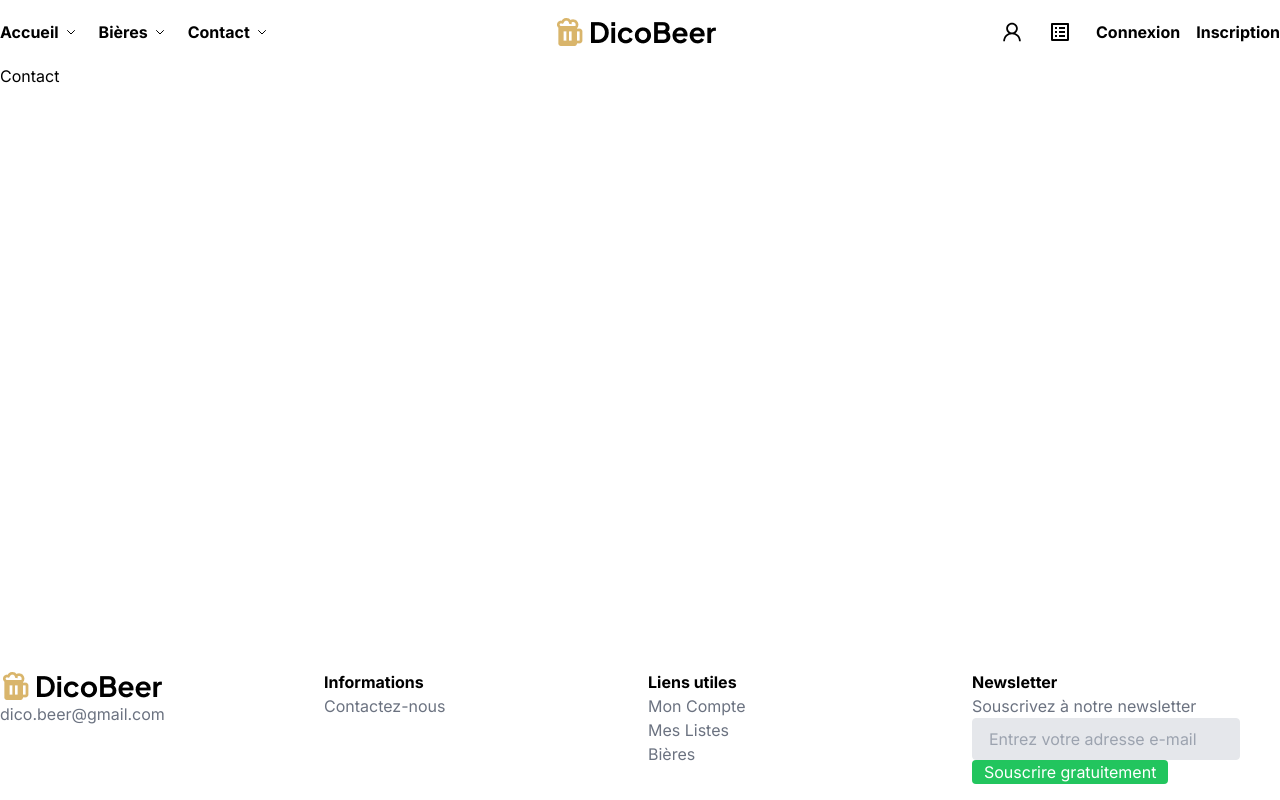
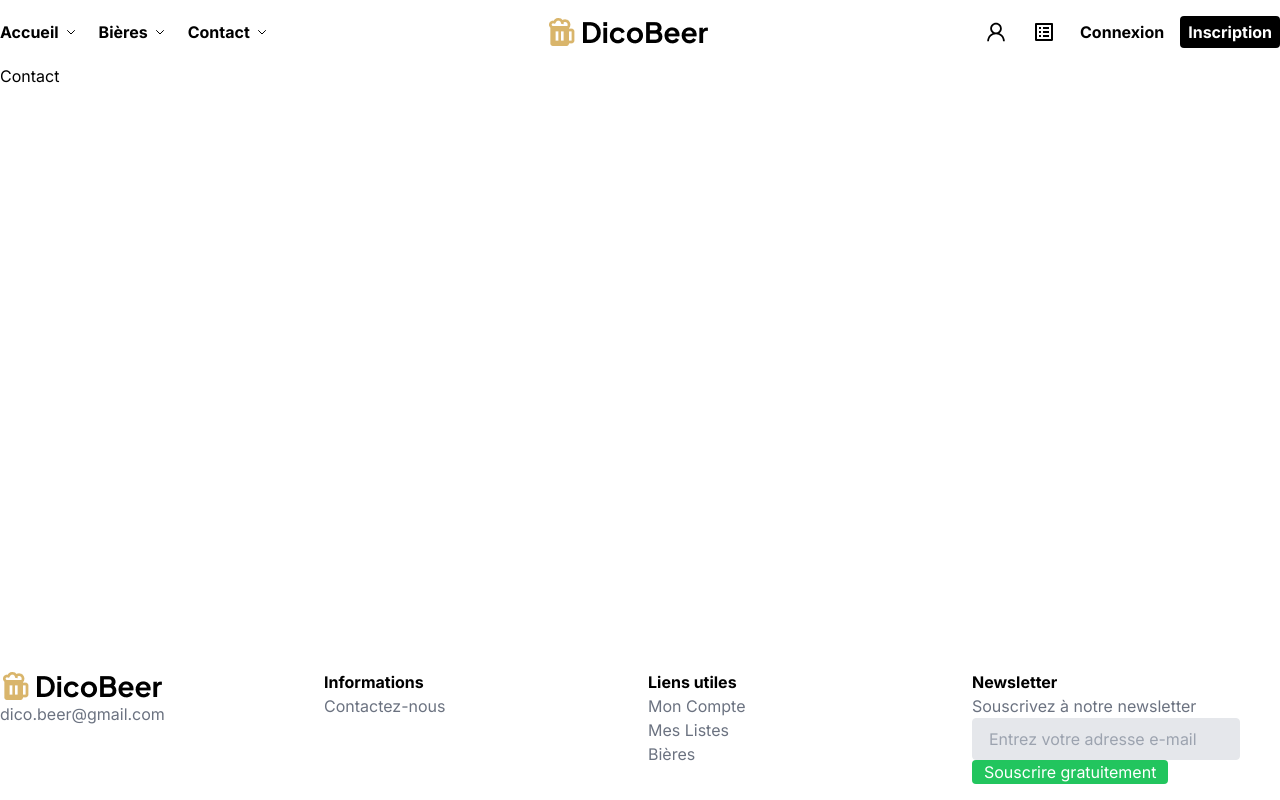
Before and after one commit to lege0053/DicoBeer, a Next.js app in the folder front/: page /contact in a window 1280 px wide. Built offline with nearby package versions, Linux system fonts and the light colour scheme.

Commit message:
feat: style du lien inscription

```diff
--- a/front/src/app/components/NavBar.tsx
+++ b/front/src/app/components/NavBar.tsx
@@ -29,11 +29,11 @@ export function NavBar() {
           </Link>
         </div>
         <div className="hidden md:flex">
-          <ul className="flex justify-end space-x-4">
+          <ul className="flex justify-end space-x-4 items-center">
             <li><Link href="/profil"><AiOutlineUser className="w-6 h-6 mr-2"/></Link></li>
             <li><Link href="/lists"><MdListAlt className="w-6 h-6 mr-2"/></Link></li>
             <NavItem href="/connexion" onClick={closeMenu}>Connexion</NavItem>
-            <NavItem href="/inscription" onClick={closeMenu}>Inscription</NavItem>
+            <NavItem href="/inscription" onClick={closeMenu} className="rounded text-white bg-black px-2 py-1">Inscription</NavItem>
           </ul>
         </div>
         <div className="md:hidden">
@@ -62,10 +62,10 @@ export function NavBar() {
 }
 
 // Élément de menu de navigation
-function NavItem({ href, children, onClick }: { href: string; children?: React.ReactNode; onClick: any }) {
+function NavItem({ href, children, onClick, className }: { href: string; children?: React.ReactNode; onClick: any; className?:string }) {
   return (
     <li onClick={onClick}>
-      <Link href={href} className="flex items-center font-bold">
+      <Link href={href} className={"flex items-center font-bold " + className}>
         {children}
       </Link>
     </li>
```
